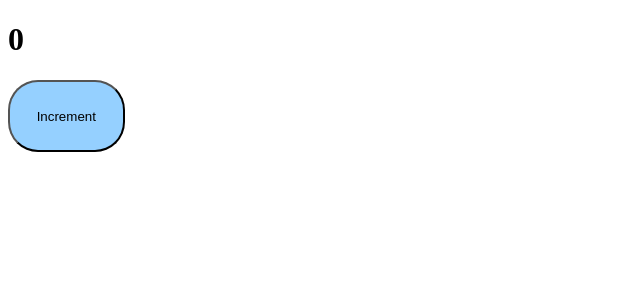
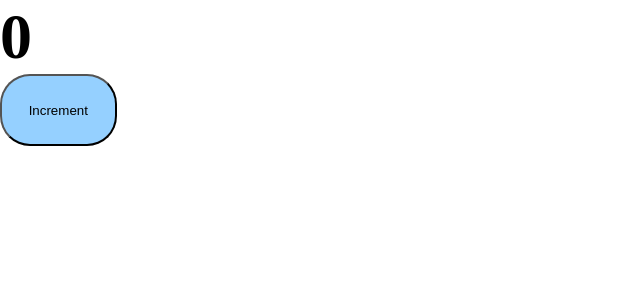
Before and after one commit to skate090961/production-social-network, a React app: page / in a window 1280 px wide. Shown: the top 300 px of the page, without its empty margins (0-640 px from the left). Built offline with nearby package versions, Linux system fonts and the light colour scheme.

Commit message:
build: add style modules

```diff
--- /dev/null
+++ b/global.d.ts
@@ -0,0 +1,4 @@
+declare module '*.scss' {
+    const content: { [className: string]: string };
+    export default content;
+}
--- /dev/null
+++ b/src/App.tsx
@@ -0,0 +1,11 @@
+import React from 'react';
+import Counter from "./components/Counter";
+import './index.scss'
+
+export const App = () => {
+    return (
+        <div className={'app'}>
+            <Counter/>
+        </div>
+    );
+};
--- a/src/components/Counter.scss
+++ b/src/components/Counter.module.scss
@@ -1,5 +1,9 @@
-button {
+.btn {
     background-color: #95d0ff;
     padding: 2em;
     border-radius: 30px;
 }
+
+.green {
+    color: green;
+}
--- a/src/components/Counter.tsx
+++ b/src/components/Counter.tsx
@@ -1,5 +1,6 @@
 import React, {useState} from 'react';
-import './Counter.scss';
+import './Counter.module.scss';
+import classes from './Counter.module.scss'
 
 const Counter = () => {
     const [counter, setCounter] = useState(0);
@@ -9,7 +10,7 @@
     return (
         <div>
             <h1>{counter}</h1>
-            <button onClick={incHandle}>Increment</button>
+            <button onClick={incHandle} className={classes.btn}>Increment</button>
         </div>
     );
 };
--- /dev/null
+++ b/src/index.scss
@@ -0,0 +1,9 @@
+* {
+  box-sizing: border-box;
+  padding: 0;
+  margin: 0;
+}
+
+.app {
+  font-size: 32px;
+}
--- a/src/index.tsx
+++ b/src/index.tsx
@@ -1,8 +1,8 @@
 import {render} from 'react-dom';
 import React from "react";
-import Counter from "./components/Counter";
+import {App} from "./App";
 
 render(
-    <Counter/>,
+    <App/>,
     document.getElementById('root')
 )
```
Also changed, not shown: package.json (+6 -4 lines), 4 other files (tests, documents, lock files or other folders).
